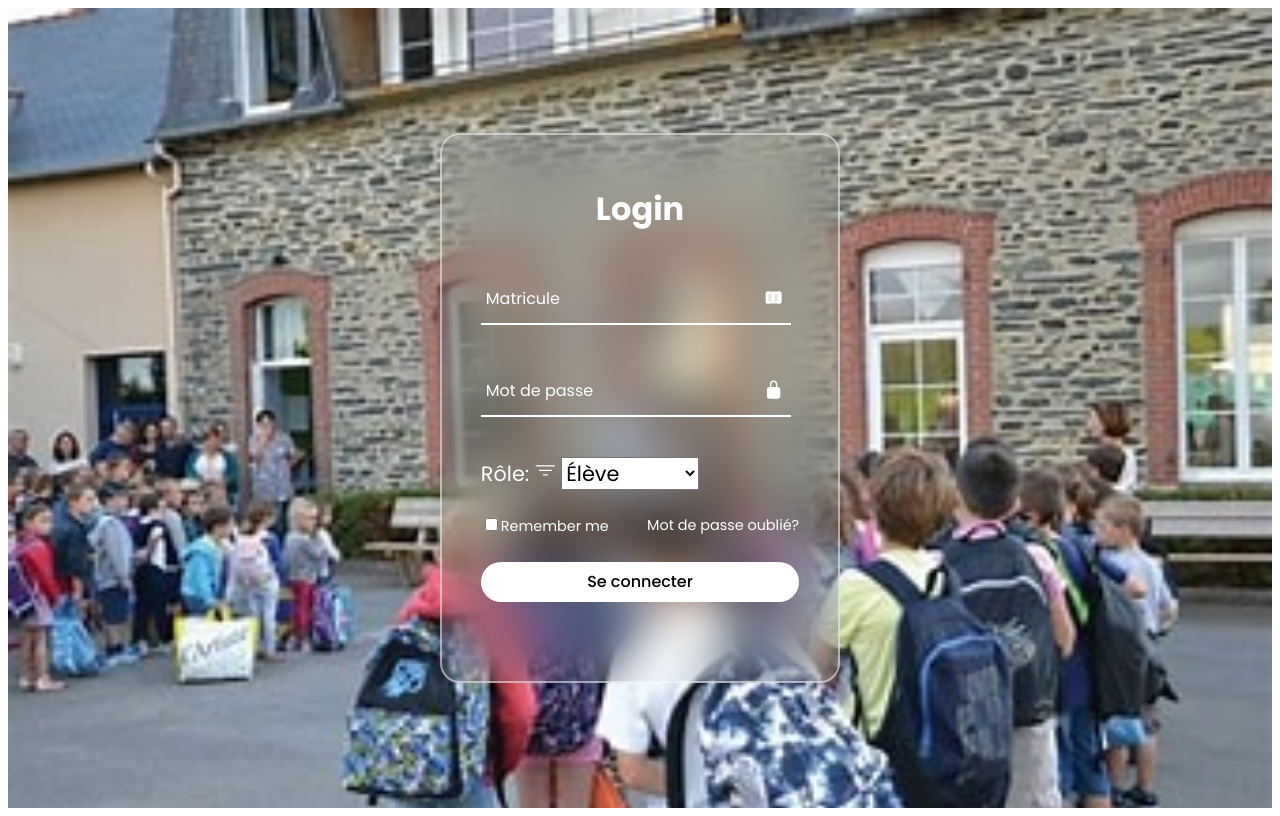
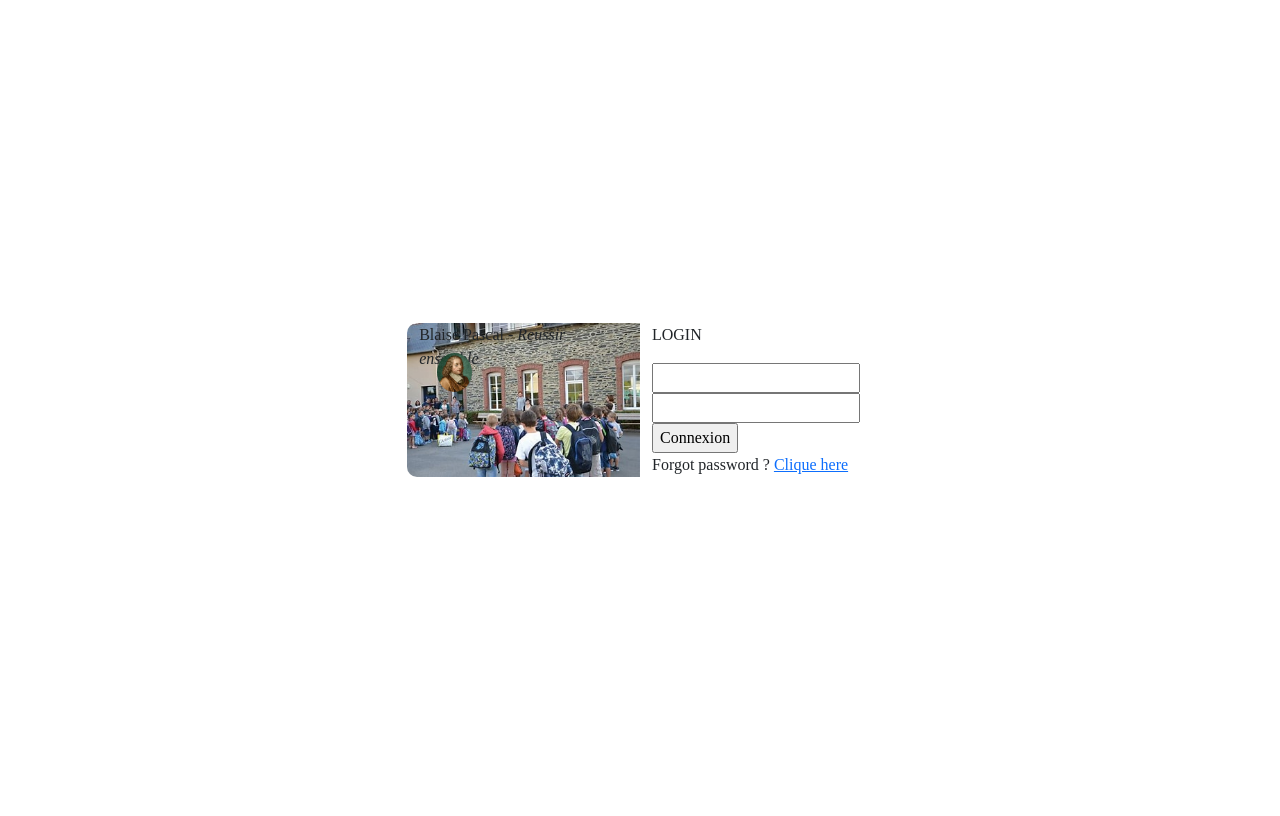
Before and after one commit to Gaston667/ECOLE, a Flask app: page /login in a window 1280 px wide. After the commit the page ends 477 px from the top, so only its background shows below. Run offline with Flask 3, Linux system fonts and the light colour scheme.

Commit message:
login re-design

```diff
--- a/static/css/styles_login.css
+++ b/static/css/styles_login.css
@@ -1,125 +1,28 @@
-@import url('https://fonts.googleapis.com/css2?family=Poppins:wght@200;300;400;500;600;700&display=swap');
-
 *{
-    margin: o;
-    padding: 0;
-    box-sizing: border-box;
-    font-family: 'Poppins', sans-serif;
+    font-family: 'Poppins', 'sans-serif';
+}.wrapper{
+    background-color: #ececec;
+    padding: 0 20px 0 20px;
+}.main{
+    display: flex;
+    align-items: center;
+    justify-content: center;
+    min-height: 100vh;
+}.img{
+    width: 35px;
+    position: absolute;
+    top: 30px;
+}.side-image{
+    background-image: url(../img/ecole.png);
+    background-position: center;
+    background-size: cover;
+    background-repeat: no-repeat;
+    position: relative;
+    border-radius: 10px 0 0 10px;
+}img{
+    width: 35px;
+    border-radius: 50%;
+    position: absolute;
+    left: 30px;
+    top: 30px;
 }
-
-section{
-    display: flex;
-    justify-content: center;
-    align-items: center;
-    width: 100%;
-    height: 100vh;
-    background: url(../img/ecole.png);
-    background-repeat: no-repeat;
-    background-size: cover;
-    background-color: rgb(255, 115, 0);
-}
-
-.login-box{
-    position: relative;
-    width: 400px;
-    height: 550px;
-    background: transparent;
-    border: 2px solid rgba(255, 255, 255, .5);
-    border-radius: 20px;
-    display: flex ;
-    justify-content: center;
-    align-items: center  ;
-    backdrop-filter: blur(25px);
-}
-
-h2{
-    color: #fff;
-    font-size: 2em;
-    text-align: center;
-    margin-top: -30px;
-}
-
-.input-box{
-    position: relative;
-    width: 310px;
-    margin: 40px 0;
-    border-bottom: 2px solid rgb(255, 255, 255);
-}
-
-.input-box label{
-    position: absolute;
-    top: 50%;
-    left: 5px;
-    transform: translateY(-50%);
-    font-size: 1em;
-    color: #fff;
-    pointer-events: none;
-    transition:  .5s;
-}
-
-.input-box input:focus~label,
-.input-box input:valid~label{
-    top: -5px;
-}
-
-.input-box input{
-    width: 100%;
-    height: 50px;
-    background: transparent;
-    border: none;
-    outline: none;
-    font-size: 1em;
-    color: #fff;
-    padding: 0 35px 0 5px;
-}
-
-.login-box .icon{
-    position: absolute;
-    right: 8px;
-    color: #fff;
-    font-size: 1.2em;
-    line-height: 57px;
-}
-.select{
-    font-size: 1.3em;
-    color: #fff;
-    margin-right: 100px;
-}
-select{
-    font-size: 1em;
-
-}
-.remember-forgot{
-    margin: 25px 0 15px;
-    font-size: .9em;
-    color: #fff;
-    display: flex;
-    justify-content: space-between;
-}
-.remember-forgot label input{
-    margin-right: 3px;
-}
-.remember-forgot a{
-    color:#fff;
-    text-decoration: none;
-}
-.remember-forgot a:hover{
-    text-decoration: underline;
-}
-button{
-    margin-top: 10px;
-    width: 100%;
-    height: 40px;
-    background: #fff;
-    border:none;
-    outline: none;
-    border-radius: 40px;
-    cursor: pointer;
-    font-size: 1em;
-    color: #000;
-    font-weight: 500;
-}
-.message{
-    border: none;
-    color: #a51d36;
-}
--- a/templates/login.html
+++ b/templates/login.html
@@ -3,11 +3,45 @@
 <head>
     <meta charset="UTF-8">
     <meta name="viewport" content="width=device-width, initial-scale=1.0">
+    <link href="https://cdn.jsdelivr.net/npm/bootstrap@5.3.2/dist/css/bootstrap.min.css" rel="stylesheet" integrity="sha384-T3c6CoIi6uLrA9TneNEoa7RxnatzjcDSCmG1MXxSR1GAsXEV/Dwwykc2MPK8M2HN" crossorigin="anonymous">
     <link rel="stylesheet" href="/static/css/styles_login.css">
     <title>{% if title is defined %}{{ title }}{% else %}Blaise Pascal{% endif %}</title>
 </head>
 <body>
-    <section id="login-section" class="content">
+    <div class="">
+        <div class="container main">
+            <div class="row">
+                <div class="col-md-6 side-image">
+                    <!-- Image -->
+                    <img src="../static/img/blaise pascal.jpg" alt="">
+                    <div class="text">
+                        <p>Blaise Pascal <i>- Reussir ensemble</i></p>
+                    </div>
+                </div>
+                <div class="col-md-6 right">
+                    <div class="input-box">
+                        <header>LOGIN</header>
+                        <div class="input-box message">
+                            <p> {{ message }} </p>
+                        </div>
+                        <div class="input-field">
+                            <input type="text" class="input" id="text" required autocomplete="off">
+                        </div>
+                        <div class="input-field">
+                            <input type="password" class="input" id="mdp" required>
+                        </div>
+                        <div class="input-field">
+                            <input type="submit" class="submit" value="Connexion">
+                        </div>
+                        <div>
+                            <span>Forgot password ? <a href="#"> Clique here </a></span>
+                        </div>
+                    </div>
+                </div>
+            </div>
+        </div>
+    </div>
+    <!-- <section id="login-section" class="content">
         <div class="login-box">
             <form action="/login" method="POST">
                 <h2>Login</h2>
@@ -25,8 +59,8 @@
                     <span class="icon"><ion-icon name="lock-closed-outline"></ion-icon></span>
                     <input type="password" id="password" name="password" required>
                     <label for="password">Mot de passe </label>
-                </div>
-                <div class="select">
+                </div> -->
+                <!-- <div class="select">
                     <label for="role">Rôle:</label>
                     <span class=""><ion-icon name="filter-outline"></ion-icon></span>
                     <select id="role" name="role" required>
@@ -35,15 +69,13 @@
                         <option value="direction">Direction</option>
                     </select>
                 </div>
-                <div class="remember-forgot">
-                    <label for=""><input type="checkbox" name="remember" id="">Remember me</label>
-                    <a href="#">Mot de passe oublié?</a>
-                </div>
-                <button type="submit">Se connecter</button>
-            </form>
-        </div>
-    </section>
-    <script type="module" src="https://unpkg.com/ionicons@7.1.0/dist/ionicons/ionicons.esm.js"></script>
-        <script nomodule src="https://unpkg.com/ionicons@7.1.0/dist/ionicons/ionicons.js"></script>
+                 -->
+
+            <!-- </form> -->
+        <!-- </div> -->
+    <!-- </section> -->
+    <!-- <script type="module" src="https://unpkg.com/ionicons@7.1.0/dist/ionicons/ionicons.esm.js"></script>
+    <script nomodule src="https://unpkg.com/ionicons@7.1.0/dist/ionicons/ionicons.js"></script> -->
+
 </body>
 </html>
```
Also changed, not shown: 1 other file.
